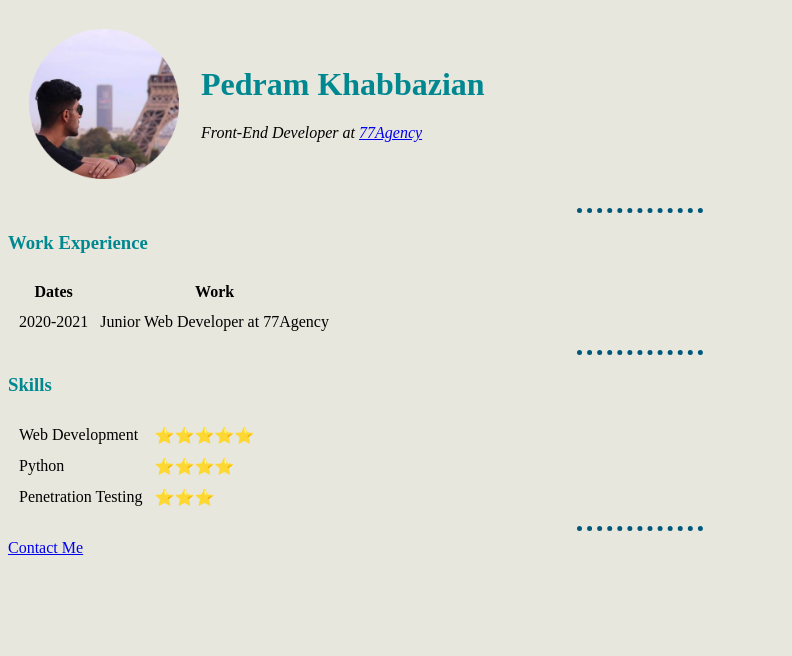
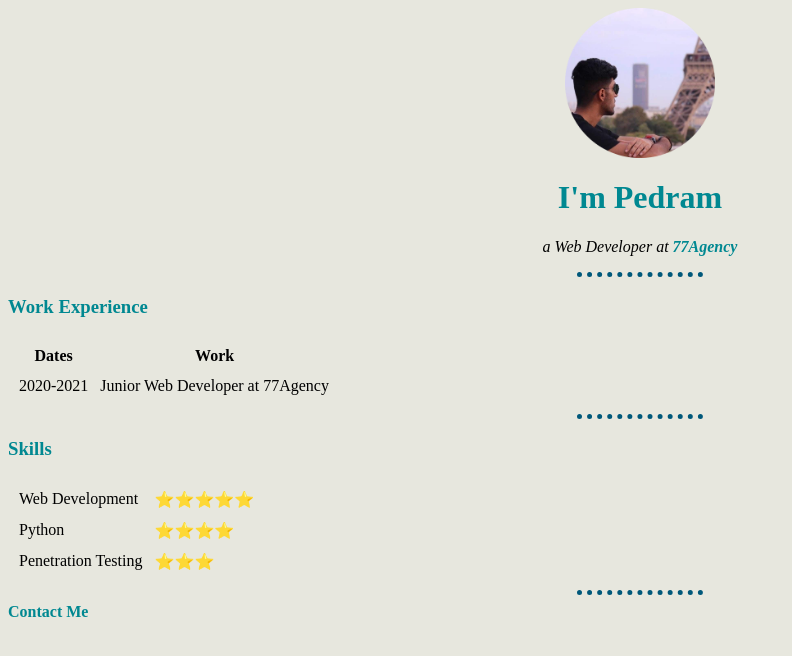
Before and after one commit to legentkiller011/cv, a plain HTML site: page index.html in a window 1280 px wide. Shown: the whole page, without its empty margins (0-792 px from the left). Drawn offline with Linux system fonts and the light colour scheme.

Commit message:
add new alignments.

```diff
--- a/css/styles.css
+++ b/css/styles.css
@@ -17,3 +17,9 @@ h1 {
 h3 {
   color: #008891;
 }
+
+a {
+  color: #008891;
+  font-weight: 700;
+  text-decoration: none;
+}
--- a/index.html
+++ b/index.html
@@ -9,17 +9,16 @@
 </head>
 
 <body>
-  <table cellspacing="20">
-    <tbody>
-      <tr>
-        <td><a href="https://github.com/legentkiller011/"><img src="img/profile.png" width="150px" alt="Pedram profile picture"></a></td>
-        <td>
-          <h1>Pedram Khabbazian</h1>
-          <p><em>Front-End Developer at <a href="https://www.77agency.com">77Agency</a></p>
-        </td>
-      </tr>
-    </tbody>
-  </table>
+
+  <div>
+    <p style="text-align: center;">
+      <a href="https://github.com/legentkiller011/" target="_blank"><img src="img/profile.png" width="150px" alt="Pedram profile picture"></a>
+    </p>
+    <h1 style="text-align: center;">I'm Pedram</h1>
+    <p style="text-align: center;">
+      <em>a Web Developer at <a href="https://www.77agency.com" target="_blank">77Agency</a></em>
+    </p>
+  </div>
   <hr>
   <h3>Work Experience</h3>
   <table cellspacing="10">
```
